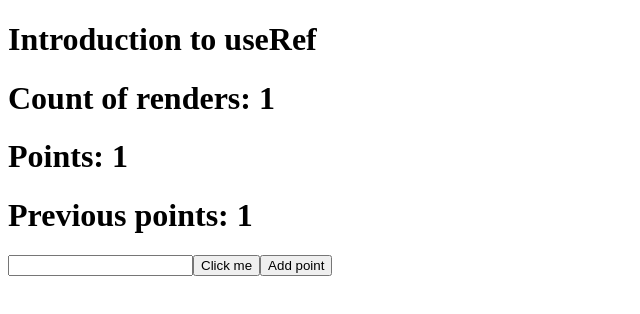
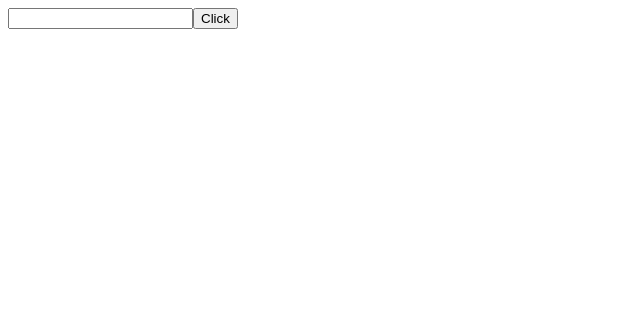
Before and after one commit to EvgeniyBudaev/pro-react-course, a React (Create React App) app: page / in a window 1280 px wide. Shown: the top 314 px of the page, without its empty margins (0-640 px from the left). Built offline with nearby package versions, Linux system fonts and the light colour scheme.

Commit message:
forwardRef

```diff
--- /dev/null
+++ b/src/forwardRef/App.js
@@ -0,0 +1,20 @@
+import React, { useRef } from "react";
+import { Button } from "./Button";
+import { Input } from "./Input";
+
+export const App = () => {
+  const inputRef = useRef(null);
+
+  const handleFocus = () => {
+    if (inputRef.current) {
+      inputRef.current.focus();
+    }
+  };
+
+  return (
+    <>
+      <Input ref={inputRef} />
+      <Button onClick={handleFocus} />
+    </>
+  );
+};
--- /dev/null
+++ b/src/forwardRef/Button.js
@@ -0,0 +1,5 @@
+import React from "react";
+
+export const Button = ({ onClick }) => {
+  return <button onClick={onClick}>Click</button>;
+};
--- /dev/null
+++ b/src/forwardRef/Input.js
@@ -0,0 +1,7 @@
+import React, { forwardRef } from "react";
+
+export const Input = forwardRef((props, ref) => {
+  return <input ref={ref} {...props} />;
+});
+
+Input.displayName = "Input";
--- a/src/index.js
+++ b/src/index.js
@@ -1,6 +1,6 @@
 import React from "react";
 import ReactDOM from "react-dom/client";
-import { App } from "./useRef/App";
+import { App } from "./forwardRef/App";
 
 const root = ReactDOM.createRoot(document.getElementById("root"));
 
```
